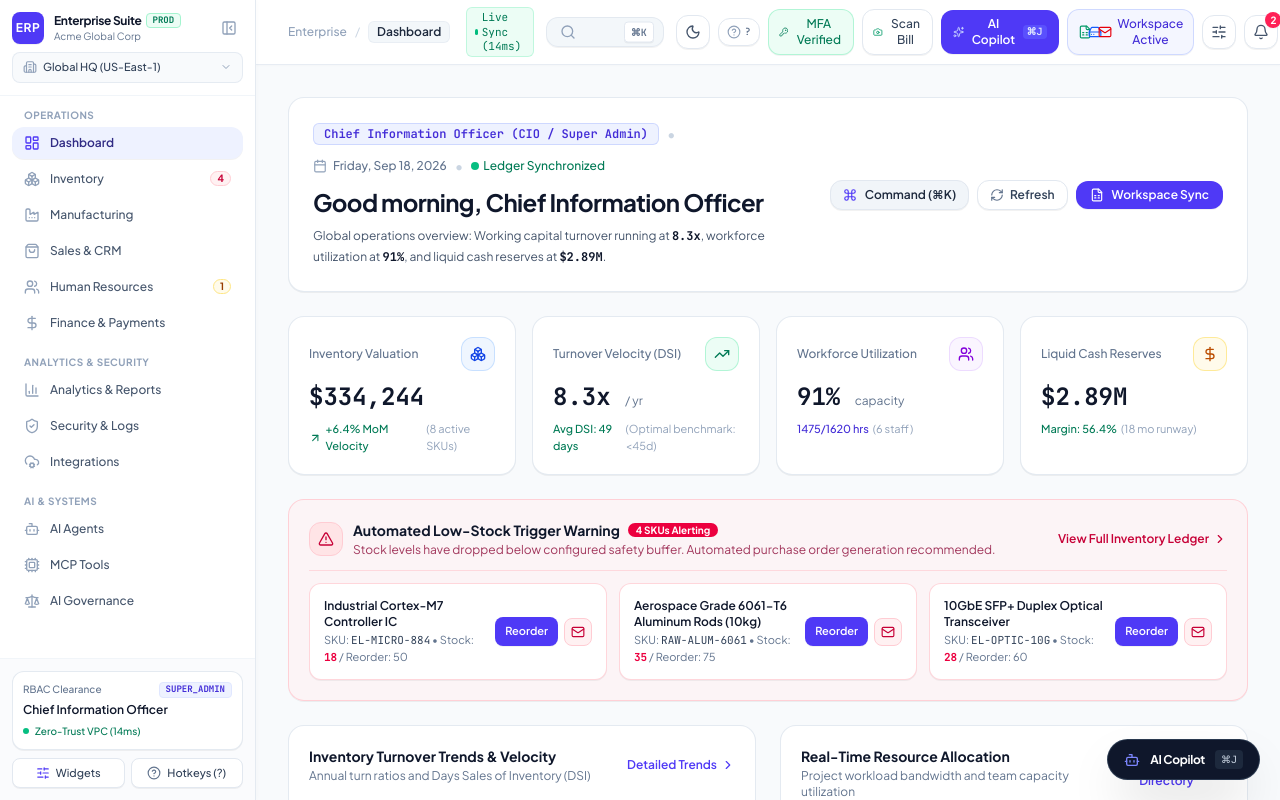
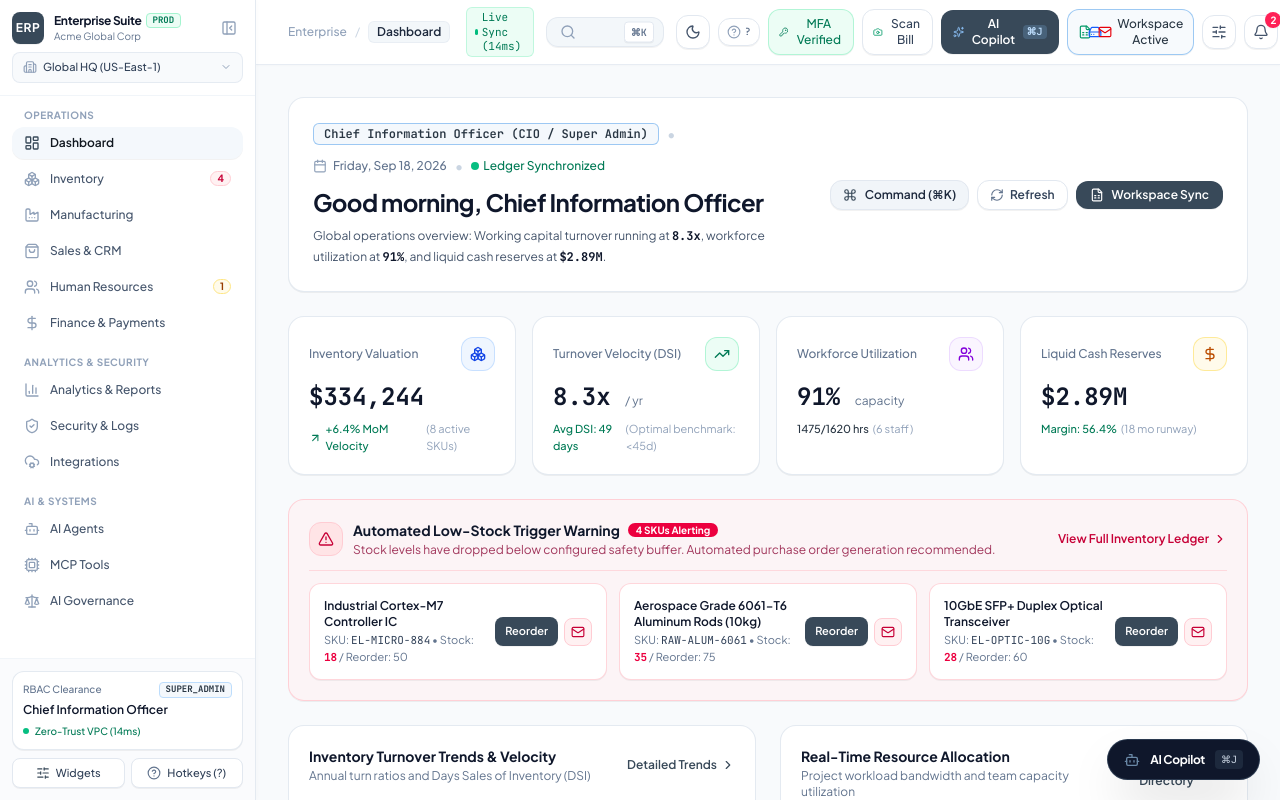
Before and after one commit to shibinsp/Google_ERP, a React (Vite) app: page / in a window 1280 px wide. Shown: the top 800 px of the page. Built offline with nearby package versions, Linux system fonts and the light colour scheme.

Commit message:
feat: enable custom dark variant and Stormy Morning theme in Tailwind CSS v4

```diff
--- a/src/index.css
+++ b/src/index.css
@@ -1,19 +1,32 @@
 @import "tailwindcss";
+
+@custom-variant dark (&:where(.dark, .dark *));
+
+@theme {
+  --color-stormy-50: #f4f8fc;
+  --color-stormy-100: #bdddfc;
+  --color-stormy-200: #88bdf2;
+  --color-stormy-400: #6a89a7;
+  --color-stormy-700: #384959;
+  --color-stormy-800: #293643;
+  --color-stormy-900: #1c2630;
+  --color-stormy-950: #111820;
+
+  --color-indigo-50: #f4f8fc;
+  --color-indigo-100: #bdddfc;
+  --color-indigo-200: #88bdf2;
+  --color-indigo-400: #6a89a7;
+  --color-indigo-500: #547391;
+  --color-indigo-600: #384959;
+  --color-indigo-700: #293643;
+  --color-indigo-800: #1c2630;
+  --color-indigo-900: #111820;
+}
 
 @layer base {
   :root {
     --font-sans: 'Plus Jakarta Sans', -apple-system, BlinkMacSystemFont, 'Segoe UI', Roboto, sans-serif;
     --font-mono: 'JetBrains Mono', monospace;
-
-    /* Stormy Morning Palette from Figma */
-    --color-stormy-50: #f4f8fc;
-    --color-stormy-100: #bdddfc;
-    --color-stormy-200: #88bdf2;
-    --color-stormy-400: #6a89a7;
-    --color-stormy-700: #384959;
-    --color-stormy-800: #293643;
-    --color-stormy-900: #1c2630;
-    --color-stormy-950: #111820;
   }
 
   body {
@@ -22,11 +35,6 @@
     color: #1c2630;
     -webkit-font-smoothing: antialiased;
     -moz-osx-font-smoothing: grayscale;
-  }
-
-  .dark body {
-    background-color: #111820;
-    color: #f4f8fc;
   }
 }
 
```
